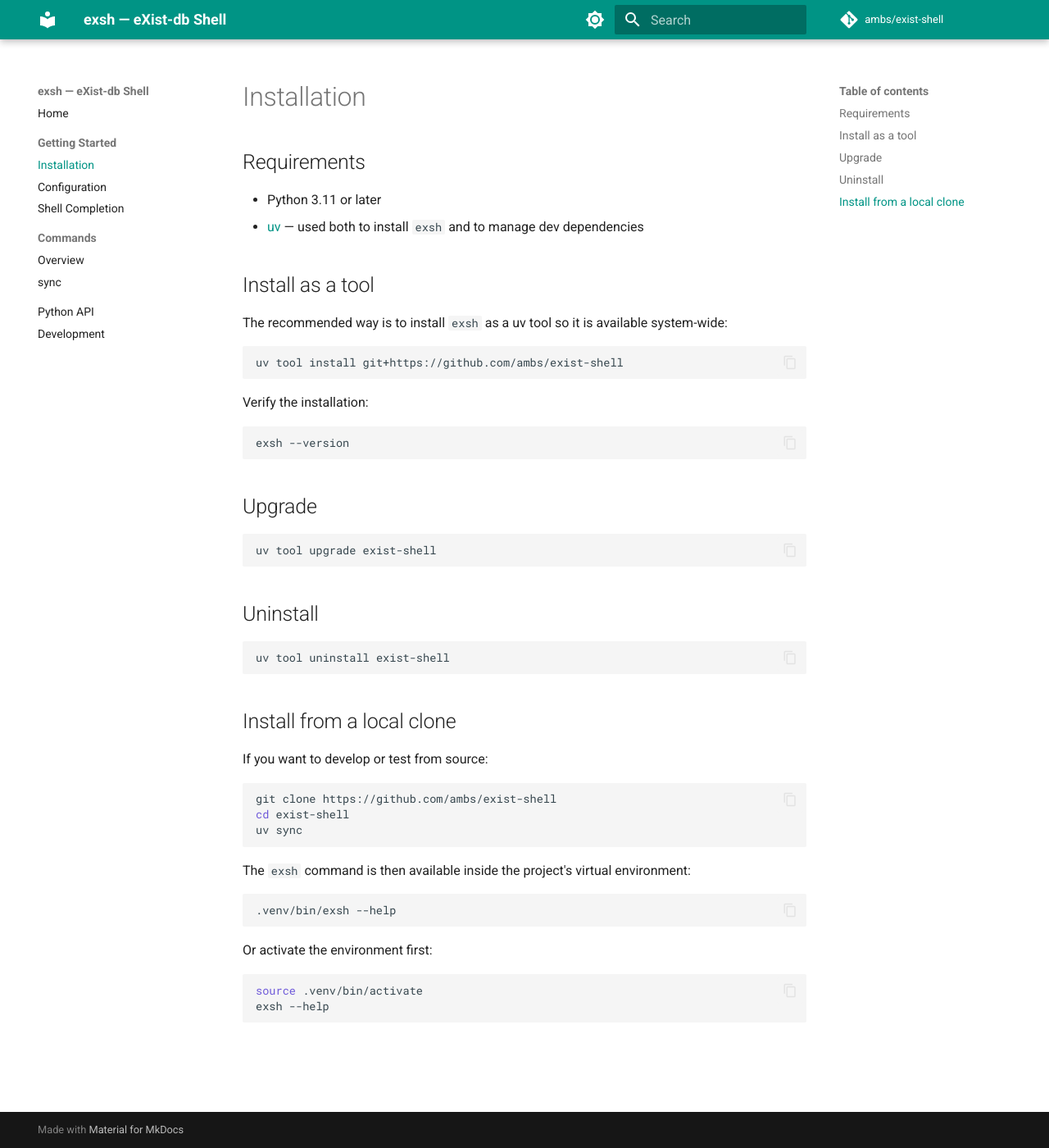
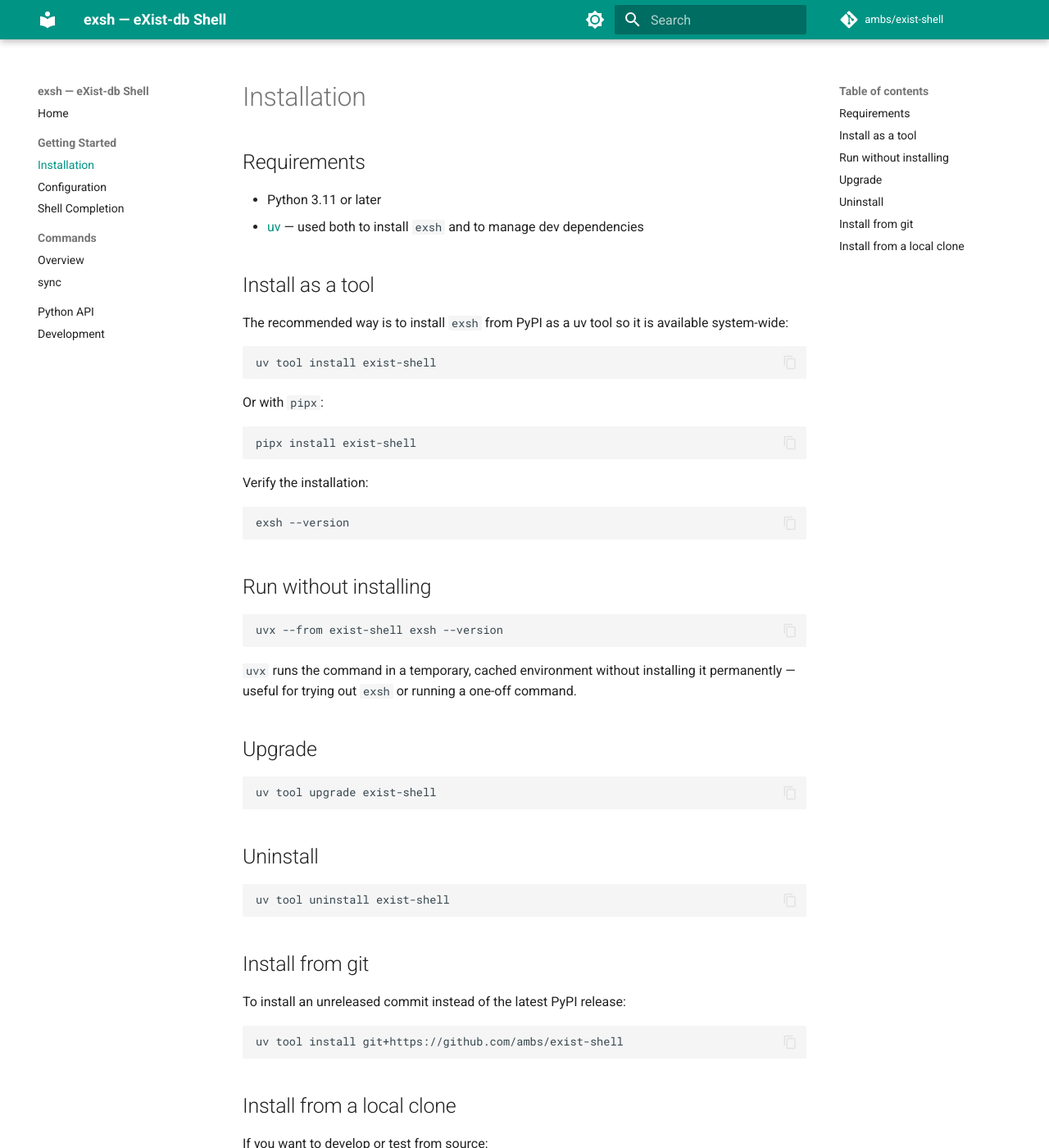
Before and after one commit to ambs/exist-shell, an MkDocs documentation site: the page built from docs/installation.md, in a window 1280 px wide and 1400 px high. Shown: the whole window at 82% size. Built offline with MkDocs 1.6.1 and Material for MkDocs 9.7.7, drawn with Linux system fonts in a browser that asks for light colours; comment, search, counter and statistics services are not loaded.

Commit message:
Document installing from PyPI, bump to 0.1.2 (#100)
README and docs previously only showed `uv tool install
git+https://github.com/ambs/exist-shell`, predating the PyPI release.
Switch the primary instructions to uv tool/pipx/uvx from PyPI, keeping
the git+ form as an alternative for unreleased commits.

````diff
--- a/docs/installation.md
+++ b/docs/installation.md
@@ -7,10 +7,16 @@
 
 ## Install as a tool
 
-The recommended way is to install `exsh` as a uv tool so it is available system-wide:
+The recommended way is to install `exsh` from PyPI as a uv tool so it is available system-wide:
 
 ```bash
-uv tool install git+https://github.com/ambs/exist-shell
+uv tool install exist-shell
+```
+
+Or with `pipx`:
+
+```bash
+pipx install exist-shell
 ```
 
 Verify the installation:
@@ -18,6 +24,14 @@
 ```bash
 exsh --version
 ```
+
+## Run without installing
+
+```bash
+uvx --from exist-shell exsh --version
+```
+
+`uvx` runs the command in a temporary, cached environment without installing it permanently — useful for trying out `exsh` or running a one-off command.
 
 ## Upgrade
 
@@ -29,6 +43,14 @@
 
 ```bash
 uv tool uninstall exist-shell
+```
+
+## Install from git
+
+To install an unreleased commit instead of the latest PyPI release:
+
+```bash
+uv tool install git+https://github.com/ambs/exist-shell
 ```
 
 ## Install from a local clone
--- a/pyproject.toml
+++ b/pyproject.toml
@@ -4,7 +4,7 @@
 
 [project]
 name = "exist-shell"
-version = "0.1.1"
+version = "0.1.2"
 description = "Command-line tool to interact with eXist-db via REST"
 readme = "README.md"
 license = "MIT"
````
Also changed, not shown: CHANGELOG.md (+6 -0 lines), README.md (+23 -1 lines), docs/api.md (+8 -0 lines), docs/index.md (+1 -1 lines), 1 other file.
